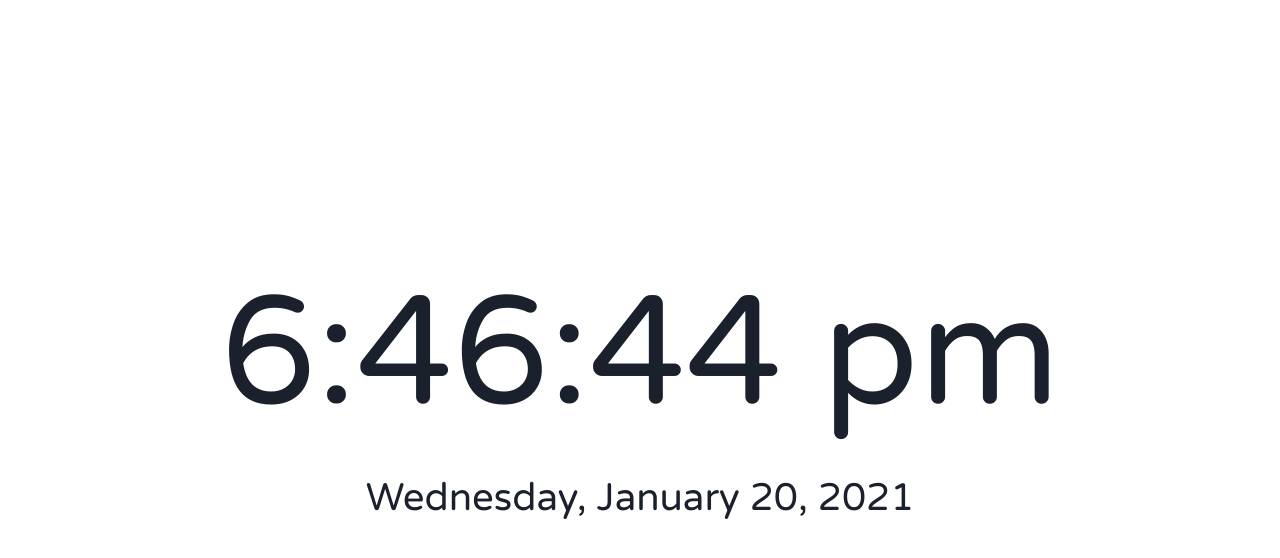
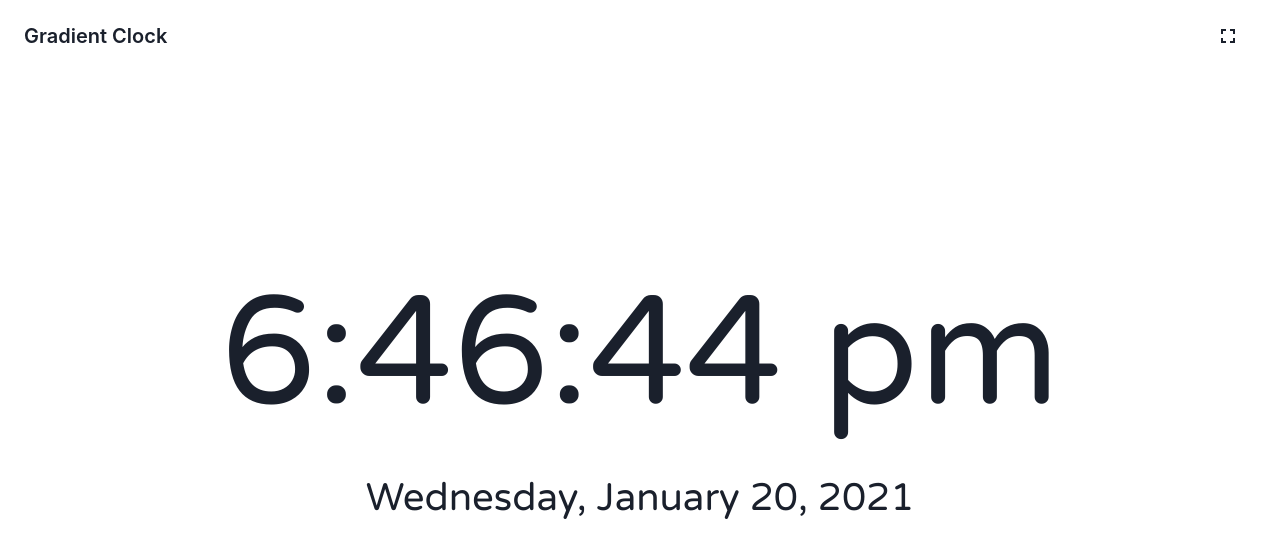
Before and after one commit to FestiveAkp/clock, a Next.js app: page / in a window 1280 px wide. Shown: the top 558 px of the page. Built offline with nearby package versions, Linux system fonts and the light colour scheme.

Commit message:
Add header and fullscreen button

```diff
--- /dev/null
+++ b/components/FullscreenButton.tsx
@@ -0,0 +1,30 @@
+import { useState } from "react";
+import { Button } from "@chakra-ui/react";
+import screenfull, { Screenfull } from 'screenfull';
+
+export default function FullscreenButton() {
+    const [isFullscreen, setIsFullscreen] = useState(false);
+
+    const toggleFullscreen = () => {
+        if (screenfull.isEnabled) {
+            screenfull.toggle();
+            screenfull.on('change', () => {
+                setIsFullscreen((screenfull as Screenfull).isFullscreen);
+            });
+        }
+    }
+
+    return (
+        <Button variant="ghost" onClick={toggleFullscreen}>
+            {!isFullscreen ? (
+                <svg style={{width:'24px',height:'24px'}} viewBox="0 0 24 24">
+                    <path fill="currentColor" d="M5,5H10V7H7V10H5V5M14,5H19V10H17V7H14V5M17,14H19V19H14V17H17V14M10,17V19H5V14H7V17H10Z" />
+                </svg>
+            ) : (
+                <svg style={{width:'24px',height:'24px'}} viewBox="0 0 24 24">
+                    <path fill="currentColor" d="M14,14H19V16H16V19H14V14M5,14H10V19H8V16H5V14M8,5H10V10H5V8H8V5M19,8V10H14V5H16V8H19Z" />
+                </svg>
+            )}
+        </Button>
+    );
+}
--- /dev/null
+++ b/components/Header.tsx
@@ -0,0 +1,28 @@
+import { Box, Flex, Text } from "@chakra-ui/react";
+
+type Props = {
+    title: string,
+    children: React.ReactNode
+}
+
+export default function Header(props: Props) {
+    const { title, children } = props;
+
+    return (
+        <Flex as="header"
+            position="absolute"
+            top="0"
+            left="0"
+            right="0"
+            align="center"
+            justify="space-between"
+            px={6}
+            py={4}
+        >
+            <Text fontSize="xl" fontWeight="semibold">{title}</Text>
+            <Box>
+                {children}
+            </Box>
+        </Flex>
+    );
+}
--- a/package.json
+++ b/package.json
@@ -15,7 +15,8 @@
     "framer-motion": "^3.2.2-rc.1",
     "next": "10.0.5",
     "react": "^16.8.0",
-    "react-dom": "^16.8.0"
+    "react-dom": "^16.8.0",
+    "screenfull": "^5.1.0"
   },
   "devDependencies": {
     "@babel/core": "^7.0.0",
--- a/pages/index.tsx
+++ b/pages/index.tsx
@@ -1,5 +1,7 @@
 import { Flex } from '@chakra-ui/react';
 import { useEffect } from 'react';
+import Header from '../components/Header';
+import FullscreenButton from '../components/FullscreenButton';
 import Clock from '../components/Clock';
 
 export default function IndexPage() {
@@ -10,6 +12,9 @@ export default function IndexPage() {
 
     return (
         <Flex as="main" minHeight="100vh" align="center" justify="center">
+            <Header title="Gradient Clock">
+                <FullscreenButton />
+            </Header>
             <Clock />
         </Flex>
     );
```
Also changed, not shown: 1 other file (tests, documents, lock files or other folders).
